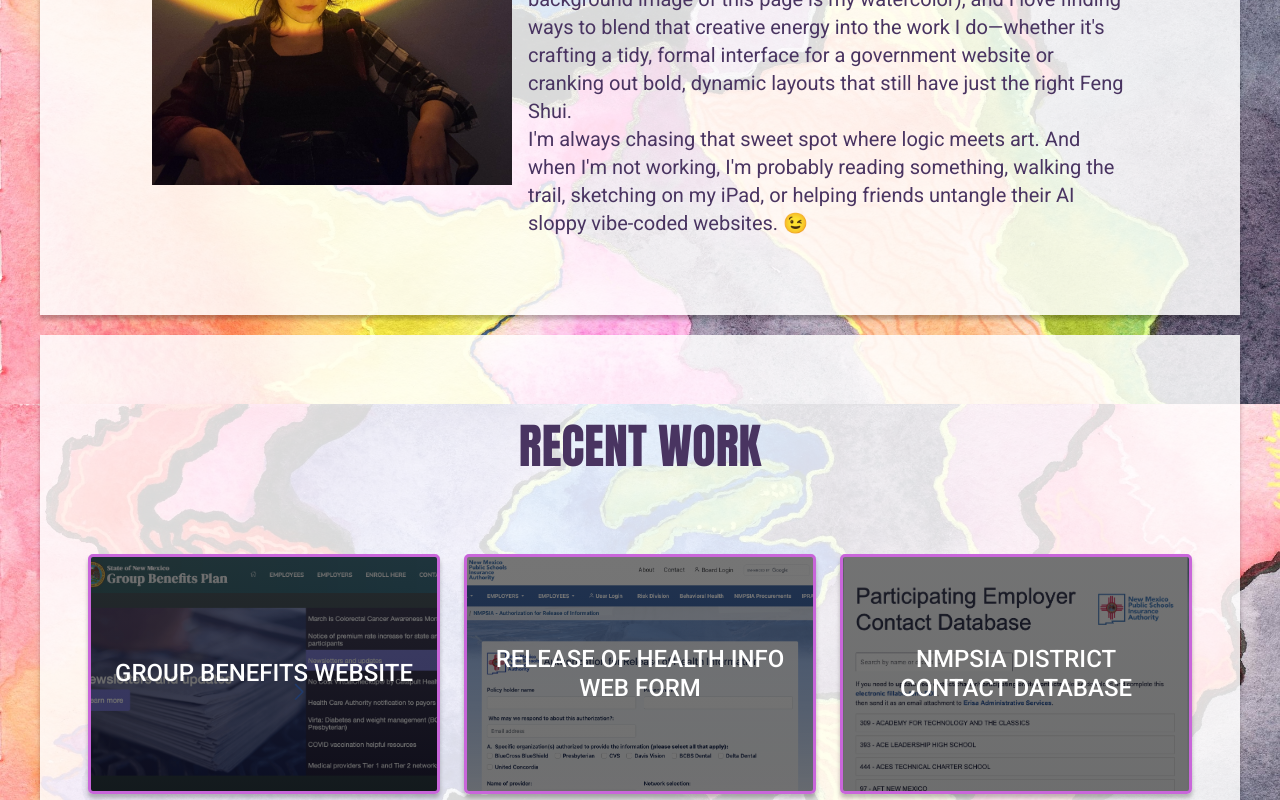
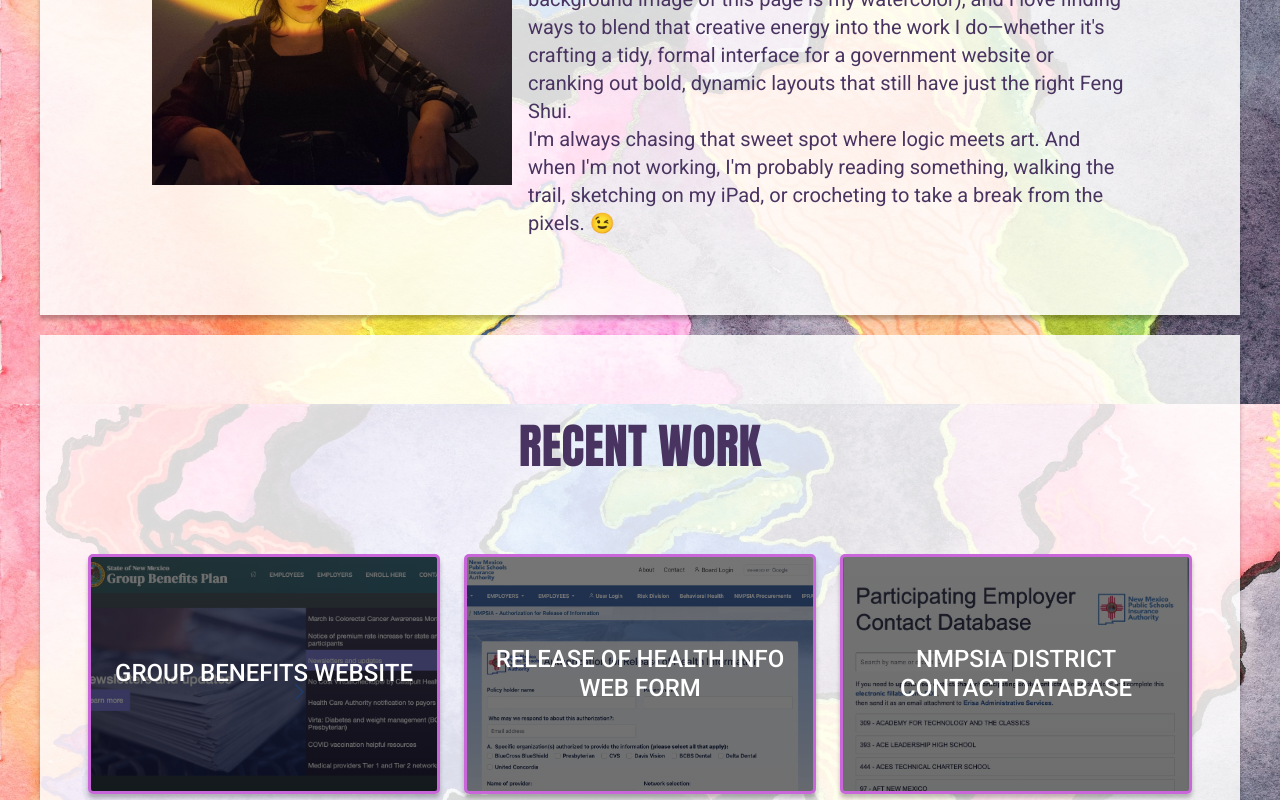
Before and after one commit to grassh0ppr/quick-EKR-static, a website: page index.html in a window 1280 px wide. Shown: the part 1280-2080 px from the top of the page. Drawn offline with nearby package versions, Linux system fonts and the light colour scheme; files whose address does not match are found by name.

Commit message:
Update index.html to revise personal blurb and contact section text, enhancing clarity and inviting collaboration.

```diff
--- a/index.html
+++ b/index.html
@@ -136,8 +136,8 @@
               <p class="blurb">
                 I'm always chasing that sweet spot where logic meets art. And
                 when I'm not working, I'm probably reading something, walking
-                the trail, sketching on my iPad, or helping friends untangle
-                their AI sloppy vibe-coded websites. 😉
+                the trail, sketching on my iPad, or crocheting to take a break
+                from the pixels. 😉
               </p>
             </div>
           </div>
@@ -728,7 +728,7 @@
         <section id="contact">
           <h2>Contact</h2>
           <div class="flex-container">
-            <div class="blurb">Drop me a line! Or whatever people say</div>
+            <div class="blurb">Got a vision? Let's collaborate! ☯️</div>
             <img
               class="img-fluid"
               style="max-width: 200px"
```
